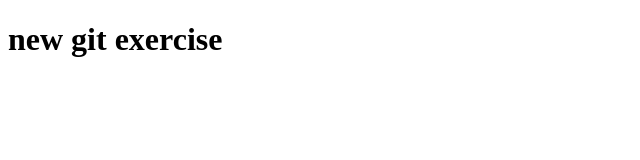
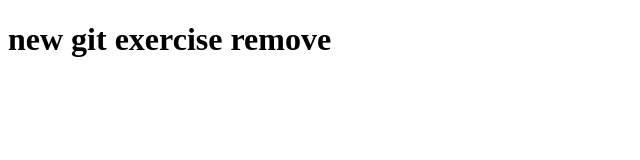
Before and after one commit to uneis1234/abebe, a plain HTML site: page index.html in a window 1280 px wide. Shown: the whole page, without its empty margins (0-640 px from the left). Drawn offline with Linux system fonts and the light colour scheme.

Commit message:
update h1

```diff
--- a/index.html
+++ b/index.html
@@ -6,6 +6,6 @@
     <title>Document</title>
 </head>
 <body>
-    <h1>new git exercise</h1>
+    <h1>new git exercise remove </h1>
 </body>
 </html>
```
